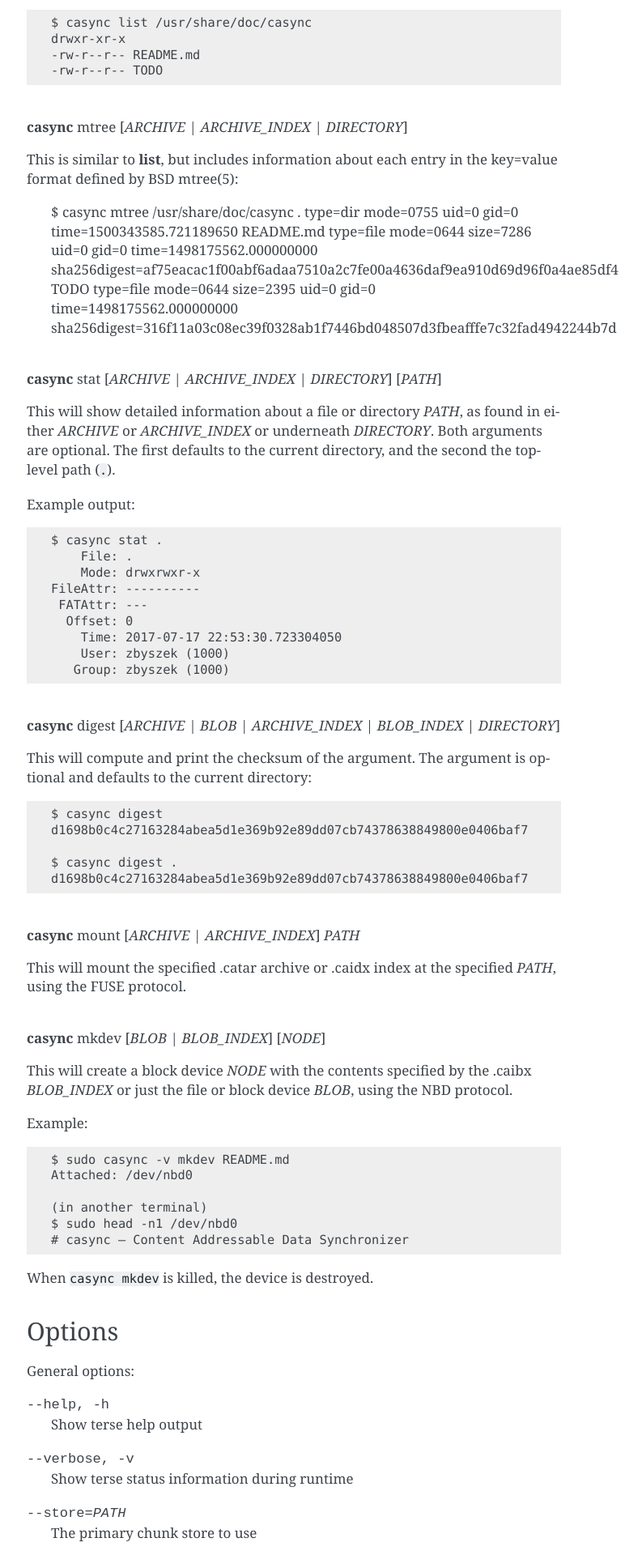
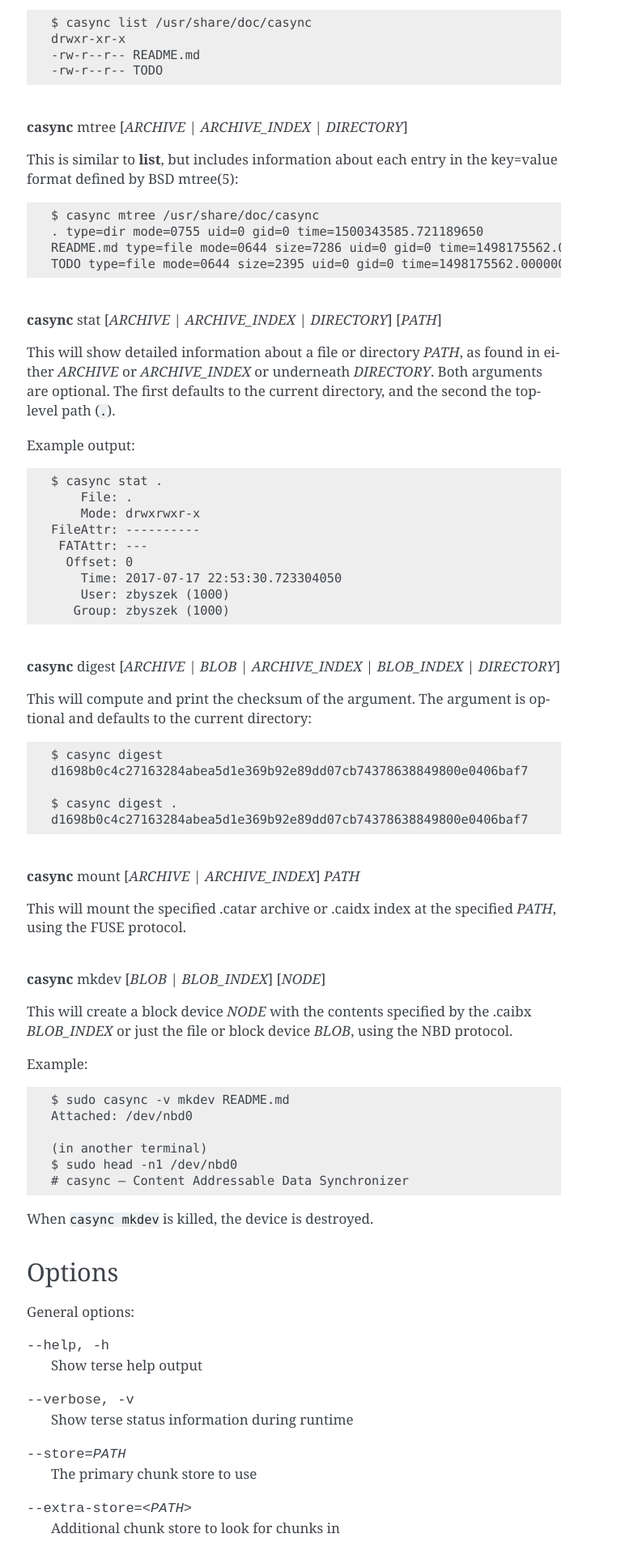
Before and after one commit to systemd/casync, a Sphinx documentation site: the page built from doc/casync.rst, in a window 1280 px wide. Shown: the part 1393-3313 px from the top of the page at 81% size, without its empty margins (387-1180 px from the left). Built offline with Sphinx 7.4.7, drawn with Linux system fonts in a browser that asks for light colours.

```diff
--- a/doc/casync.rst
+++ b/doc/casync.rst
@@ -69,7 +69,7 @@ The output includes the permission mask and file names::
 | **casync** mtree [*ARCHIVE* | *ARCHIVE_INDEX* | *DIRECTORY*]
 
 This is similar to **list**, but includes information about each entry in the
-key=value format defined by BSD mtree(5):
+key=value format defined by BSD mtree(5)::
 
   $ casync mtree /usr/share/doc/casync
   . type=dir mode=0755 uid=0 gid=0 time=1500343585.721189650
```
